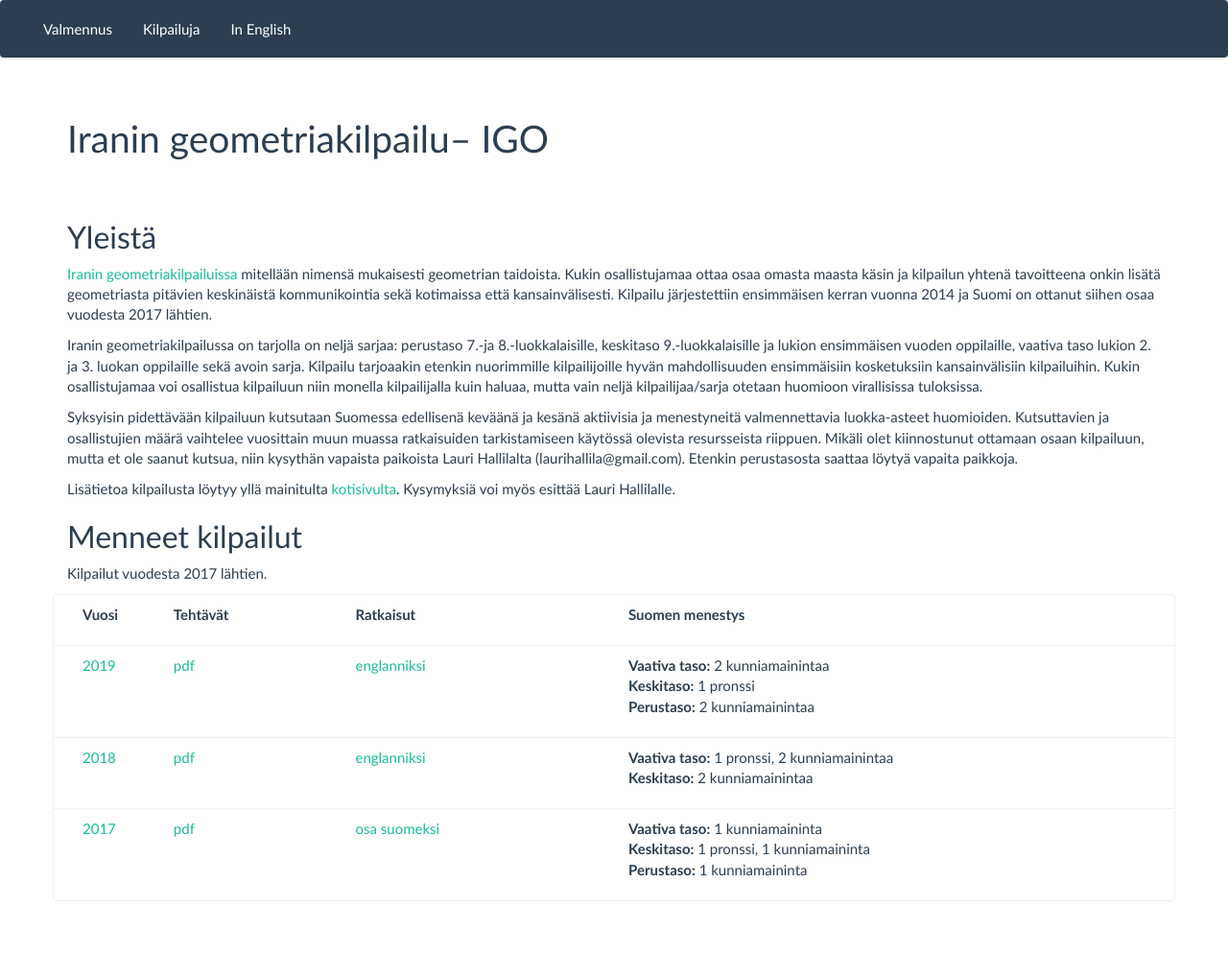
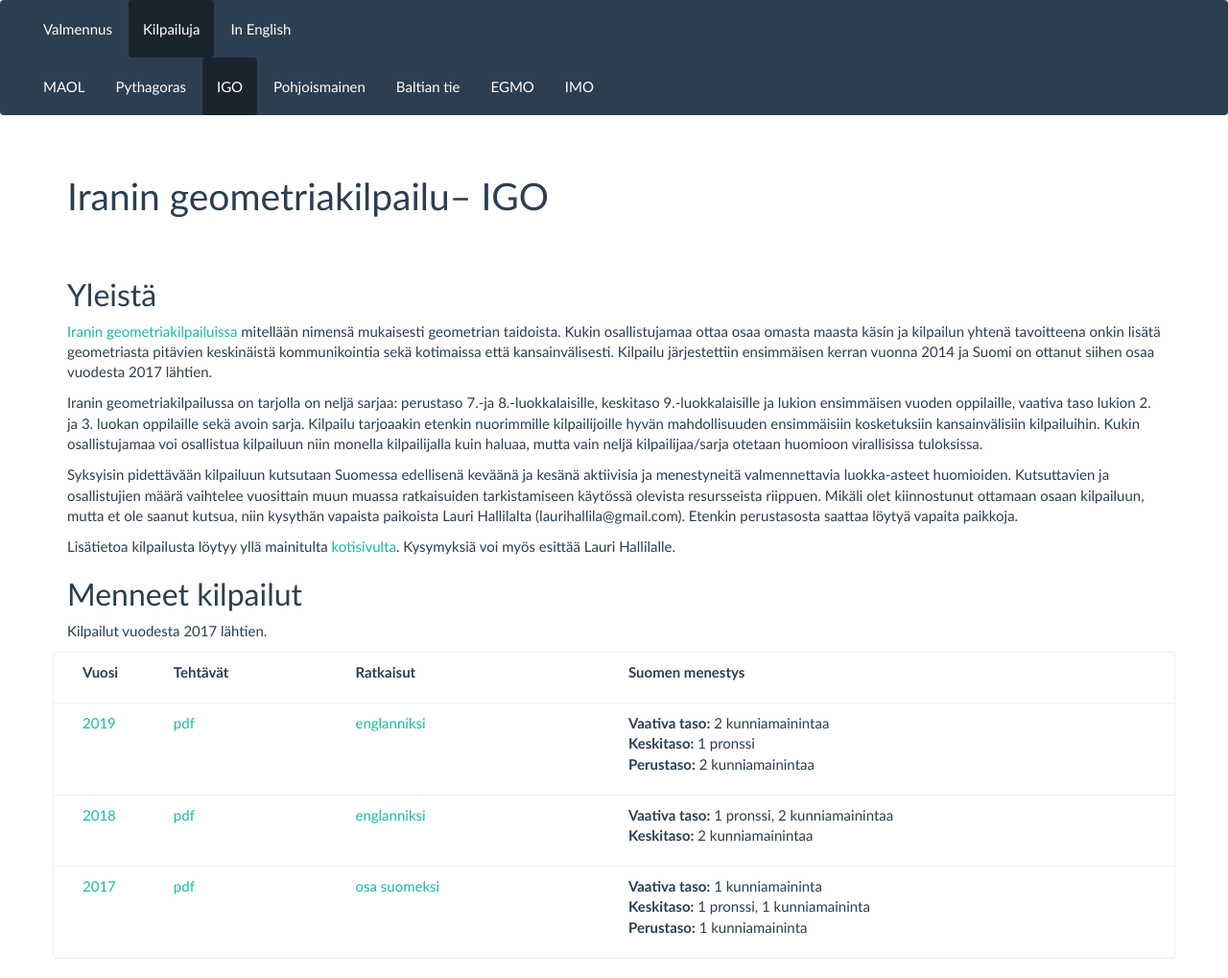
Before and after one commit to matematiikkakilpailut/matematiikkakilpailut.github.io, a Jekyll site: the page built from IGO/index.md, in a window 1280 px wide. Shown: the whole page at 96% size. Built offline with Jekyll 4.4.1, drawn with Linux system fonts in a browser that asks for light colours; before the commit the page ends 959 px from its top, so only the background shows below that.

Commit message:
Update nav.yml
IGO+paikkojen vaihto

```diff
--- a/_data/nav.yml
+++ b/_data/nav.yml
@@ -21,13 +21,15 @@
       url: /MAOL/
     - title: Pythagoras
       url: /pythagoras/
+    - title: IGO
+      url: /IGO/
     - title: Pohjoismainen
       url: /PM/
     - title: Baltian tie
       url: /Baltian_tie/
+    - title: EGMO
+      url: /EGMO/
     - title: IMO
       url: /IMO/
-    - title: EGMO
-      url: /EGMO/
 - title: In English
   url: /english/
```
